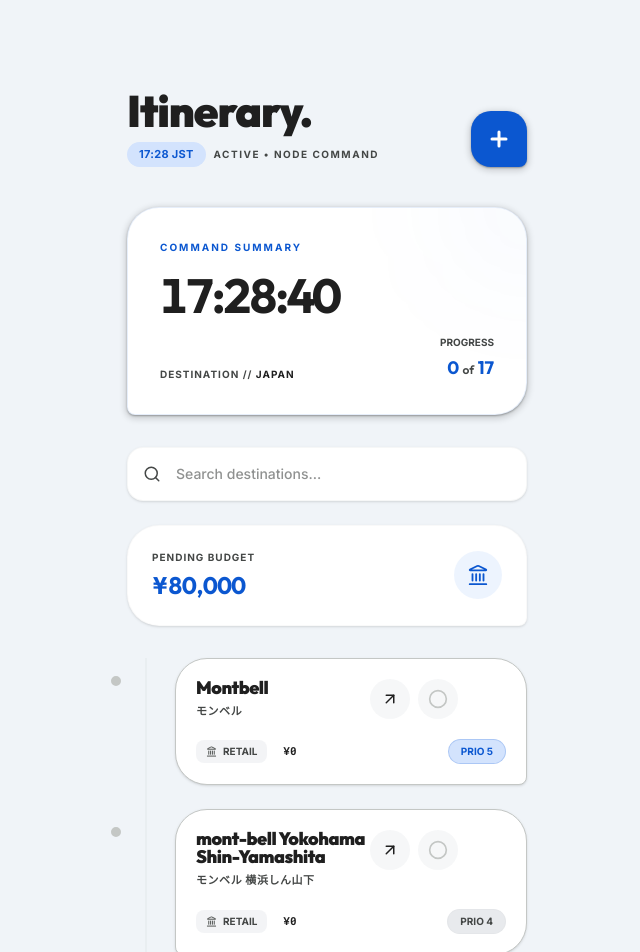
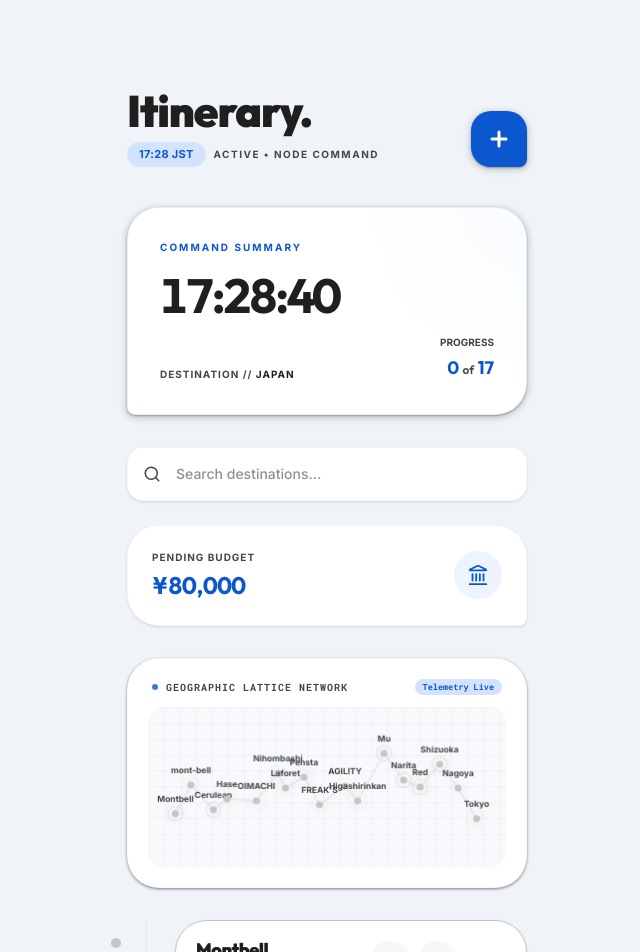
Before and after one commit to axsamp/onyx-itinerary, a React (Vite) app: page / in a window 1280 px wide. Shown: the top 952 px of the page, without its empty margins (313-953 px from the left). Built offline with nearby package versions, Linux system fonts and the light colour scheme.

Commit message:
feat(itinerary): introduce real-time procedural Geographic Lattice Network Canvas and inline dynamic Transit Railroad Connectors

```diff
--- a/src/App.jsx
+++ b/src/App.jsx
@@ -43,6 +43,163 @@ const triggerHaptic = (type = 'light') => {
     }
   } catch (e) {}
 };
+
+function LatticeMapCanvas({ locations, visited }) {
+  const canvasRef = React.useRef(null);
+
+  React.useEffect(() => {
+    const canvas = canvasRef.current;
+    if (!canvas) return;
+    const ctx = canvas.getContext('2d');
+    let animationFrameId;
+
+    const dpr = window.devicePixelRatio || 1;
+    const rect = canvas.getBoundingClientRect();
+    canvas.width = rect.width * dpr;
+    canvas.height = 160 * dpr;
+    ctx.scale(dpr, dpr);
+
+    const nodes = locations.map((loc, idx) => {
+      let hash = 0;
+      for (let i = 0; i < loc.city.length; i++) {
+        hash = loc.city.charCodeAt(i) + ((hash << 5) - hash);
+      }
+      const segmentWidth = (rect.width - 60) / Math.max(1, locations.length - 1);
+      const x = 30 + (idx * segmentWidth) + (Math.abs(hash % 15) - 7.5);
+      const y = 45 + (Math.abs(hash % 65)) + (idx % 2 === 0 ? 8 : -8);
+
+      return {
+        id: loc.city,
+        name: loc.city.split(' ')[0],
+        x,
+        y,
+        visited: !!visited[loc.city],
+        priority: loc.priority
+      };
+    });
+
+    let pulse = 0;
+
+    const render = () => {
+      ctx.clearRect(0, 0, rect.width, 160);
+      pulse += 0.04;
+
+      ctx.strokeStyle = document.documentElement.classList.contains('dark')
+        ? 'rgba(138, 180, 248, 0.03)'
+        : 'rgba(11, 87, 208, 0.04)';
+      ctx.lineWidth = 1;
+      const gridSize = 16;
+      for (let x = 0; x < rect.width; x += gridSize) {
+        ctx.beginPath();
+        ctx.moveTo(x, 0);
+        ctx.lineTo(x, 160);
+        ctx.stroke();
+      }
+      for (let y = 0; y < 160; y += gridSize) {
+        ctx.beginPath();
+        ctx.moveTo(0, y);
+        ctx.lineTo(rect.width, y);
+        ctx.stroke();
+      }
+
+      if (nodes.length > 1) {
+        for (let i = 0; i < nodes.length - 1; i++) {
+          const from = nodes[i];
+          const to = nodes[i + 1];
+
+          ctx.beginPath();
+          ctx.moveTo(from.x, from.y);
+          ctx.lineTo(to.x, to.y);
+          ctx.strokeStyle = from.visited && to.visited
+            ? (document.documentElement.classList.contains('dark') ? 'rgba(138, 180, 248, 0.06)' : 'rgba(11, 87, 208, 0.08)')
+            : 'rgba(196, 199, 197, 0.03)';
+          ctx.lineWidth = 4;
+          ctx.stroke();
+
+          ctx.beginPath();
+          ctx.moveTo(from.x, from.y);
+          ctx.lineTo(to.x, to.y);
+          ctx.strokeStyle = from.visited && to.visited
+            ? (document.documentElement.classList.contains('dark') ? 'rgba(138, 180, 248, 0.4)' : 'rgba(11, 87, 208, 0.4)')
+            : (document.documentElement.classList.contains('dark') ? 'rgba(95, 99, 104, 0.2)' : 'rgba(196, 199, 197, 0.3)');
+          ctx.lineWidth = 1.5;
+          ctx.stroke();
+
+          const isLineActive = from.visited && !to.visited;
+          if (isLineActive) {
+            const progress = (pulse * 0.2 + (i * 0.15)) % 1;
+            const px = from.x + (to.x - from.x) * progress;
+            const py = from.y + (to.y - from.y) * progress;
+
+            ctx.fillStyle = document.documentElement.classList.contains('dark') ? '#8AB4F8' : '#0B57D0';
+            ctx.shadowColor = ctx.fillStyle;
+            ctx.shadowBlur = 6;
+            ctx.beginPath();
+            ctx.arc(px, py, 3.5, 0, Math.PI * 2);
+            ctx.fill();
+            ctx.shadowBlur = 0;
+          }
+        }
+      }
+
+      nodes.forEach(node => {
+        const glow = Math.abs(Math.sin(pulse + node.x * 0.05)) * 4 + 2;
+
+        ctx.fillStyle = node.visited
+          ? (document.documentElement.classList.contains('dark') ? 'rgba(138, 180, 248, 0.15)' : 'rgba(11, 87, 208, 0.12)')
+          : 'rgba(196, 199, 197, 0.06)';
+        ctx.beginPath();
+        ctx.arc(node.x, node.y, 6 + glow, 0, Math.PI * 2);
+        ctx.fill();
+
+        ctx.fillStyle = node.visited
+          ? (document.documentElement.classList.contains('dark') ? '#8AB4F8' : '#0B57D0')
+          : (document.documentElement.classList.contains('dark') ? '#5F6368' : '#C4C7C5');
+        ctx.beginPath();
+        ctx.arc(node.x, node.y, node.visited ? 4.5 : 3.5, 0, Math.PI * 2);
+        ctx.fill();
+
+        if (node.priority === 5) {
+          ctx.strokeStyle = node.visited
+            ? (document.documentElement.classList.contains('dark') ? 'rgba(138, 180, 248, 0.6)' : 'rgba(11, 87, 208, 0.6)')
+            : 'rgba(196, 199, 197, 0.4)';
+          ctx.lineWidth = 1;
+          ctx.beginPath();
+          ctx.arc(node.x, node.y, node.visited ? 8.5 : 7.5, 0, Math.PI * 2);
+          ctx.stroke();
+        }
+
+        ctx.fillStyle = node.visited
+          ? (document.documentElement.classList.contains('dark') ? '#E8EAED' : '#1F1F1F')
+          : (document.documentElement.classList.contains('dark') ? '#9AA0A6' : '#444746');
+        ctx.font = 'bold 8.5px Inter, sans-serif';
+        ctx.textAlign = 'center';
+        ctx.fillText(node.name, node.x, node.y - 12);
+      });
+
+      animationFrameId = requestAnimationFrame(render);
+    };
+
+    render();
+
+    return () => {
+      cancelAnimationFrame(animationFrameId);
+    };
+  }, [locations, visited]);
+
+  return (
+    <div className="material-card p-5 mb-8 shadow-elevation-1 border-g-outline/10 relative overflow-hidden bg-g-surface rounded-[32px]">
+      <div className="flex justify-between items-center mb-3 px-1">
+        <div className="flex items-center gap-2">
+          <div className="w-1.5 h-1.5 rounded-full bg-g-primary animate-pulse" />
+          <span className="text-[10px] font-bold text-g-text-variant uppercase tracking-widest block font-mono">Geographic Lattice Network</span>
+        </div>
+        <span className="text-[8.5px] font-mono text-g-primary bg-g-primary-container px-2 py-0.5 rounded-full font-bold">Telemetry Live</span>
+      </div>
+      <canvas ref={canvasRef} className="w-full h-40 bg-g-bg/50 rounded-2xl border border-g-outline/5" style={{ display: 'block' }} />
+    </div>
+  );
+}
 
 export default function App() {
   const [locations, setLocations] = useState(() => {
@@ -231,6 +388,9 @@ export default function App() {
           </div>
         </div>
 
+        {/* Geographic Lattice Network Canvas */}
+        <LatticeMapCanvas locations={filteredLocations} visited={visited} />
+
         {/* Timelines list */}
         <div className="space-y-6 relative">
           <div className="absolute left-[1.125rem] top-0 bottom-0 w-[2px] bg-g-outline/15" />
@@ -293,6 +453,21 @@ export default function App() {
                   </div>
                 </div>
               </div>
+
+              {/* Dynamic Transit Railroad Connector */}
+              {idx < filteredLocations.length - 1 && (
+                <div className="relative my-4 pl-4 flex items-center gap-3">
+                  <div className="absolute left-[-1.0625rem] top-1/2 -translate-y-1/2 flex flex-col items-center justify-center gap-1">
+                    <span className="w-1 h-1 rounded-full bg-g-primary/40" />
+                    <span className="w-1 h-1 rounded-full bg-g-primary/40" />
+                    <span className="w-1 h-1 rounded-full bg-g-primary/40" />
+                  </div>
+                  <div className="flex items-center gap-2 px-3.5 py-1.5 bg-g-aluminium/20 dark:bg-g-aluminium/5 rounded-xl border border-g-outline/10 text-[9px] font-bold uppercase tracking-wider text-g-text-variant select-none">
+                    <Clock size={10} className="text-g-primary shrink-0 animate-pulse" />
+                    <span>JR Estimate: ~{((loc.city.length * 3) % 25) + 12}m • ¥{((loc.city.length * 40) % 280) + 160}</span>
+                  </div>
+                </div>
+              )}
             </motion.div>
           ))}
         </div>
```
